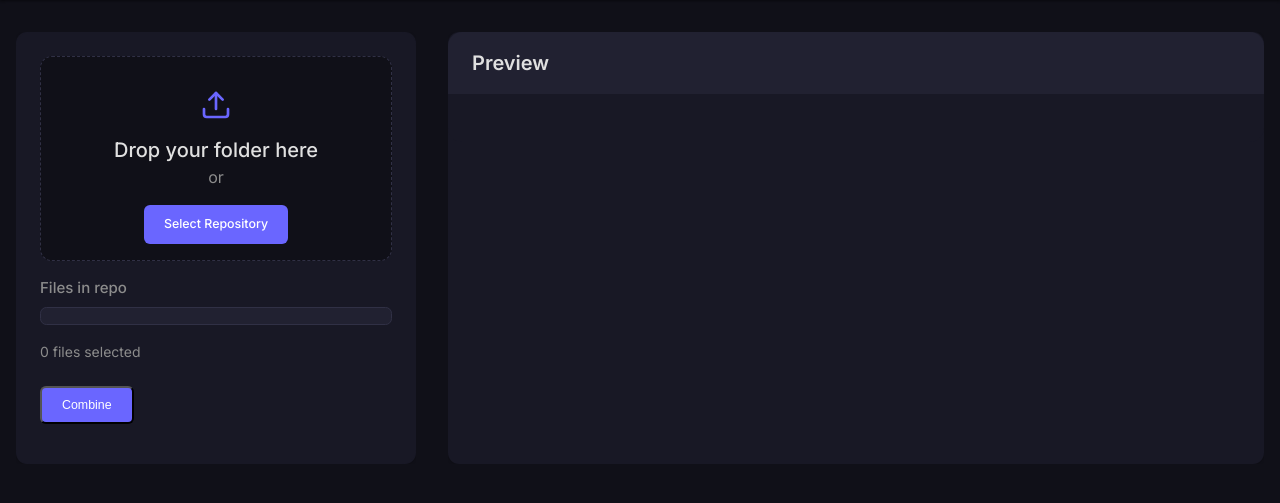
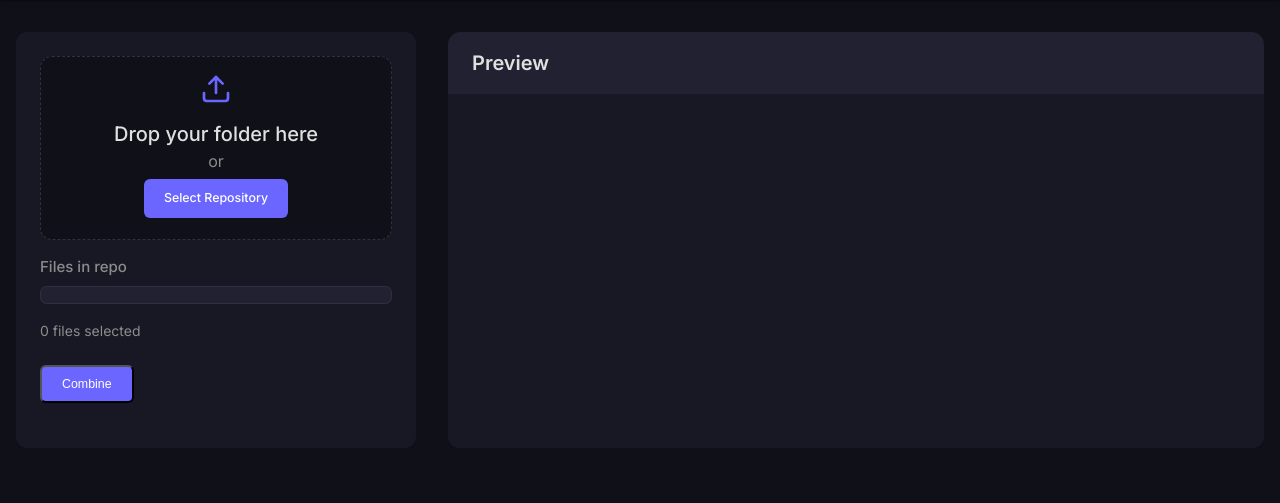
Before and after one commit to notamicrodose/repo2md, a Flask app: page / in a window 1280 px wide. Shown: the part 74-577 px from the top of the page. Run offline with Flask 2, Linux system fonts and the light colour scheme; some libraries are stand-ins or nearby versions.

Commit message:
updated file uploader style

```diff
--- a/app/static/css/styles.css
+++ b/app/static/css/styles.css
@@ -133,7 +133,7 @@ body {
 .upload-icon {
     width: 32px;
     height: 32px;
-    margin-top: 1rem;
+    /* margin-top: 1rem; */
     margin-bottom: 0.5rem;
     color: var(--primary-color);
 }
@@ -147,7 +147,7 @@ body {
 
 .upload-subtext {
     color: var(--text-muted);
-    margin-bottom: 1rem;
+    margin-bottom: .4rem;
 }
 
 .btn {
@@ -165,6 +165,7 @@ body {
 .btn-primary {
     background-color: var(--primary-color);
     color: white;
+    margin-bottom: .3rem;
 }
 
 .btn-primary:hover {
```
